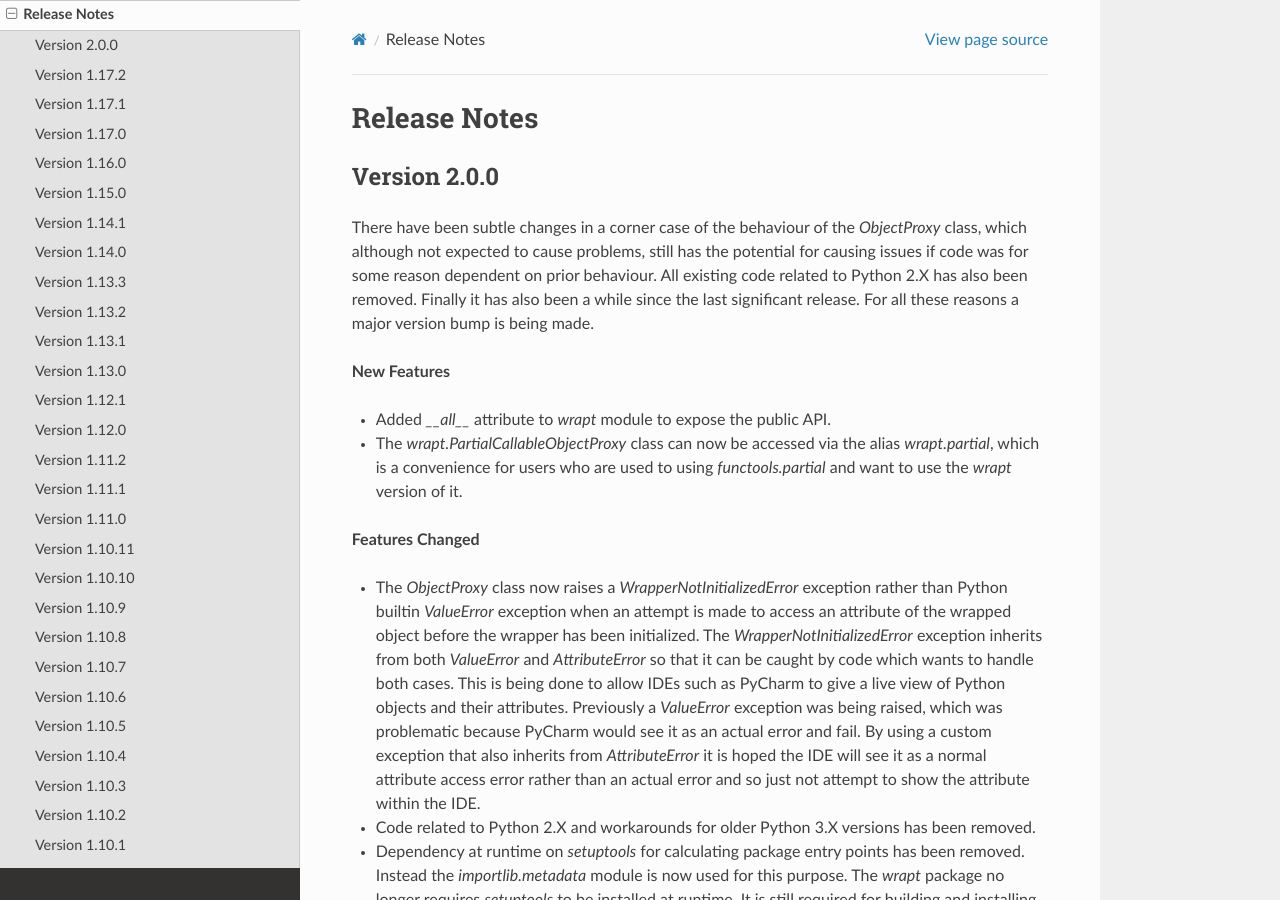
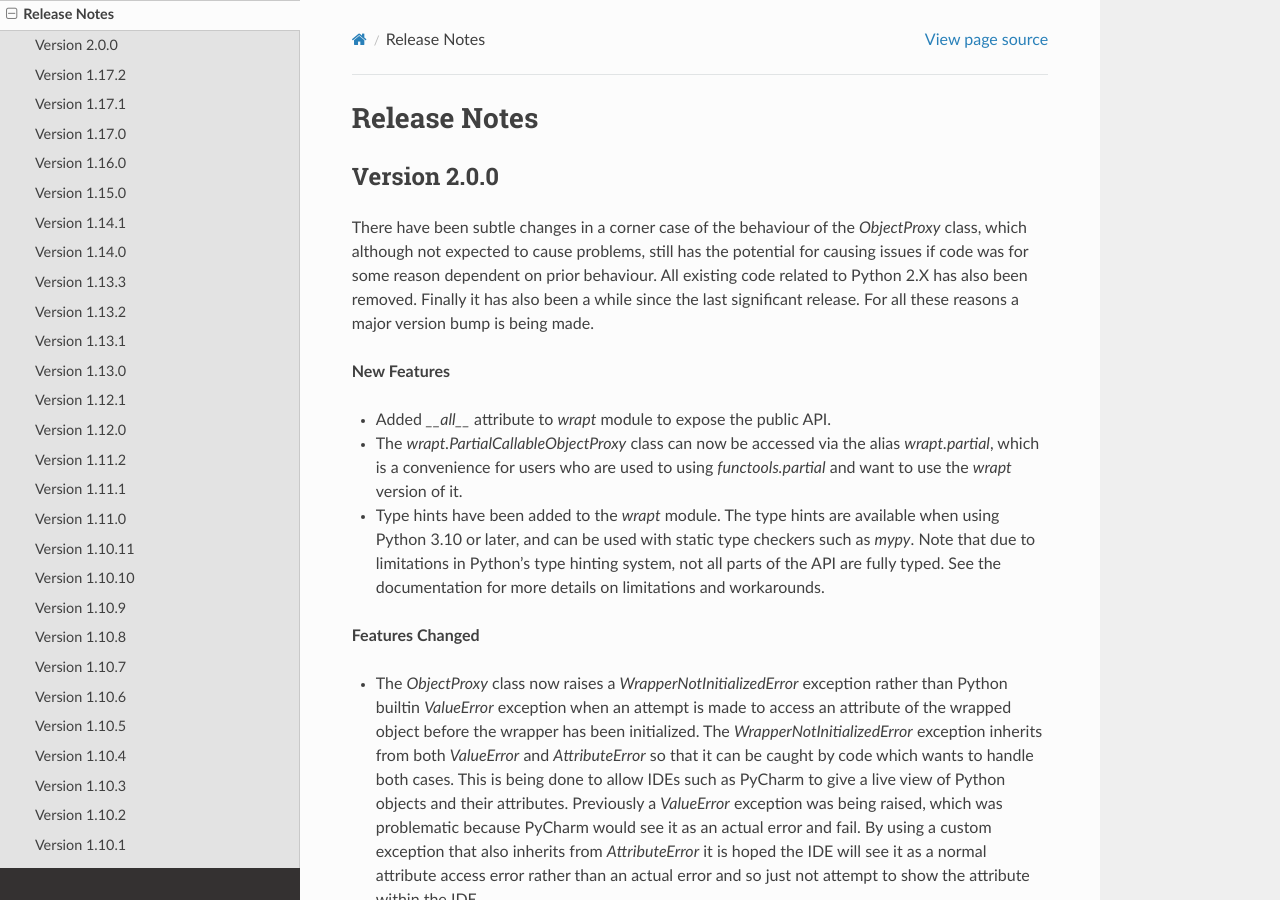
Before and after one commit to GrahamDumpleton/wrapt, a Sphinx documentation site: the page built from docs/changes.rst, in a window 1280 px wide and 900 px high. Built offline with Sphinx 7.4.7 and the Read the Docs theme 3.1.0, drawn with Linux system fonts in a browser that asks for light colours.

Commit message:
Add change note about type hints support.

```diff
--- a/docs/changes.rst
+++ b/docs/changes.rst
@@ -18,6 +18,12 @@ these reasons a major version bump is being made.
 * The `wrapt.PartialCallableObjectProxy` class can now be accessed via the
   alias `wrapt.partial`, which is a convenience for users who are used to using
   `functools.partial` and want to use the `wrapt` version of it.
+
+* Type hints have been added to the `wrapt` module. The type hints are
+  available when using Python 3.10 or later, and can be used with static type
+  checkers such as `mypy`. Note that due to limitations in Python's type hinting
+  system, not all parts of the API are fully typed. See the documentation for
+  more details on limitations and workarounds.
 
 **Features Changed**
 
```
